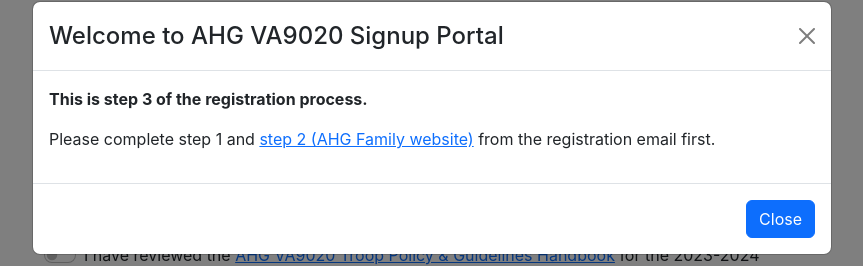
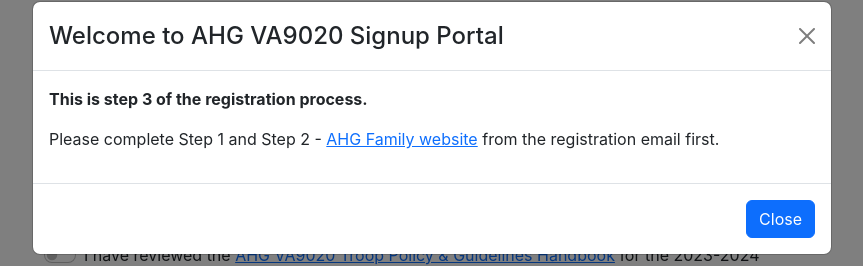
Before and after one commit to labogdan/ahg-signup, a React (Create React App) app in the folder frontend/: page / in a window 1280 px wide. Shown: the part 272-538 px from the top of the page, without its empty margins (208-1071 px from the left). Built offline with nearby package versions, Linux system fonts and the light colour scheme.

Commit message:
verbiage change

```diff
--- a/frontend/src/WelcomeModal.tsx
+++ b/frontend/src/WelcomeModal.tsx
@@ -23,7 +23,7 @@
                 <p>
                     <strong>This is step 3 of the registration process.</strong>
                 </p>
-                <p>Please complete step 1 and <a href="https://www.ahgfamily.org/login" target="_blank">step 2 (AHG Family website)</a> from the registration email first.</p>
+                <p>Please complete Step 1 and Step 2 - <a href="https://www.ahgfamily.org/login" target="_blank">AHG Family website</a> from the registration email first.</p>
             </Modal.Body>
             <Modal.Footer>
                 <Button onClick={closeModal}>Close</Button>
```
